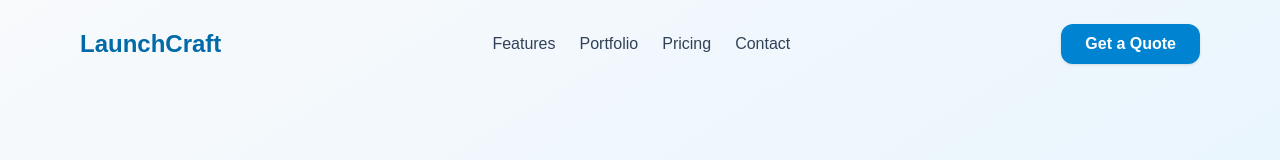
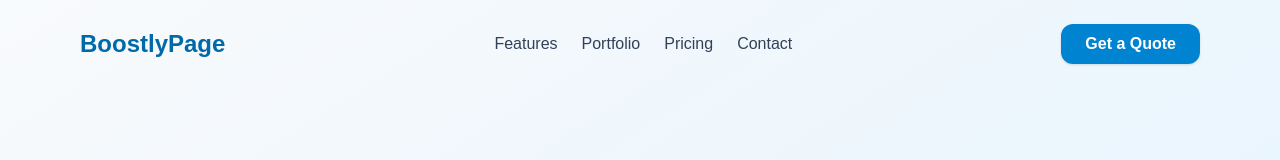
Before and after one commit to zrigou-dev/boostlypage, a Next.js app: page / in a window 1280 px wide. Shown: the top 160 px of the page. Built offline with nearby package versions, Linux system fonts and the light colour scheme.

Commit message:
edit logo

```diff
--- a/src/components/HeroSection.jsx
+++ b/src/components/HeroSection.jsx
@@ -4,7 +4,7 @@
     <div className="bg-gradient-to-br from-[#f8fafc] to-[#e0f2fe] min-h-screen">
       {/* Header */}
       <header className="flex justify-between items-center px-6 md:px-20 py-6">
-        <div className="text-2xl font-black text-sky-700">LaunchCraft</div>
+        <div className="text-2xl font-black text-sky-700">BoostlyPage</div>
         <nav className="hidden md:flex space-x-6 text-slate-700 font-medium">
           <a href="#features" className="hover:text-sky-700 transition">
             Features
```
